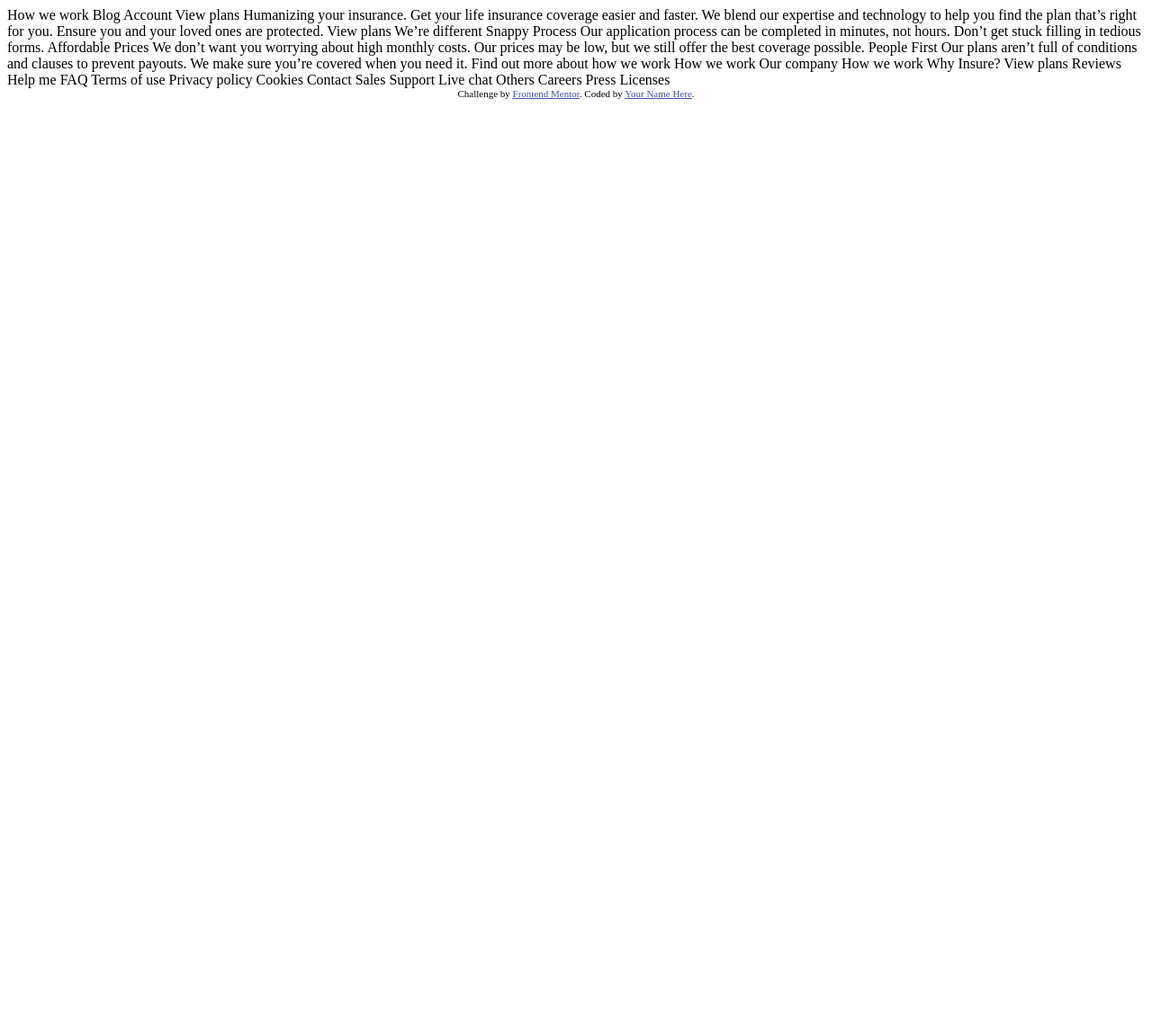
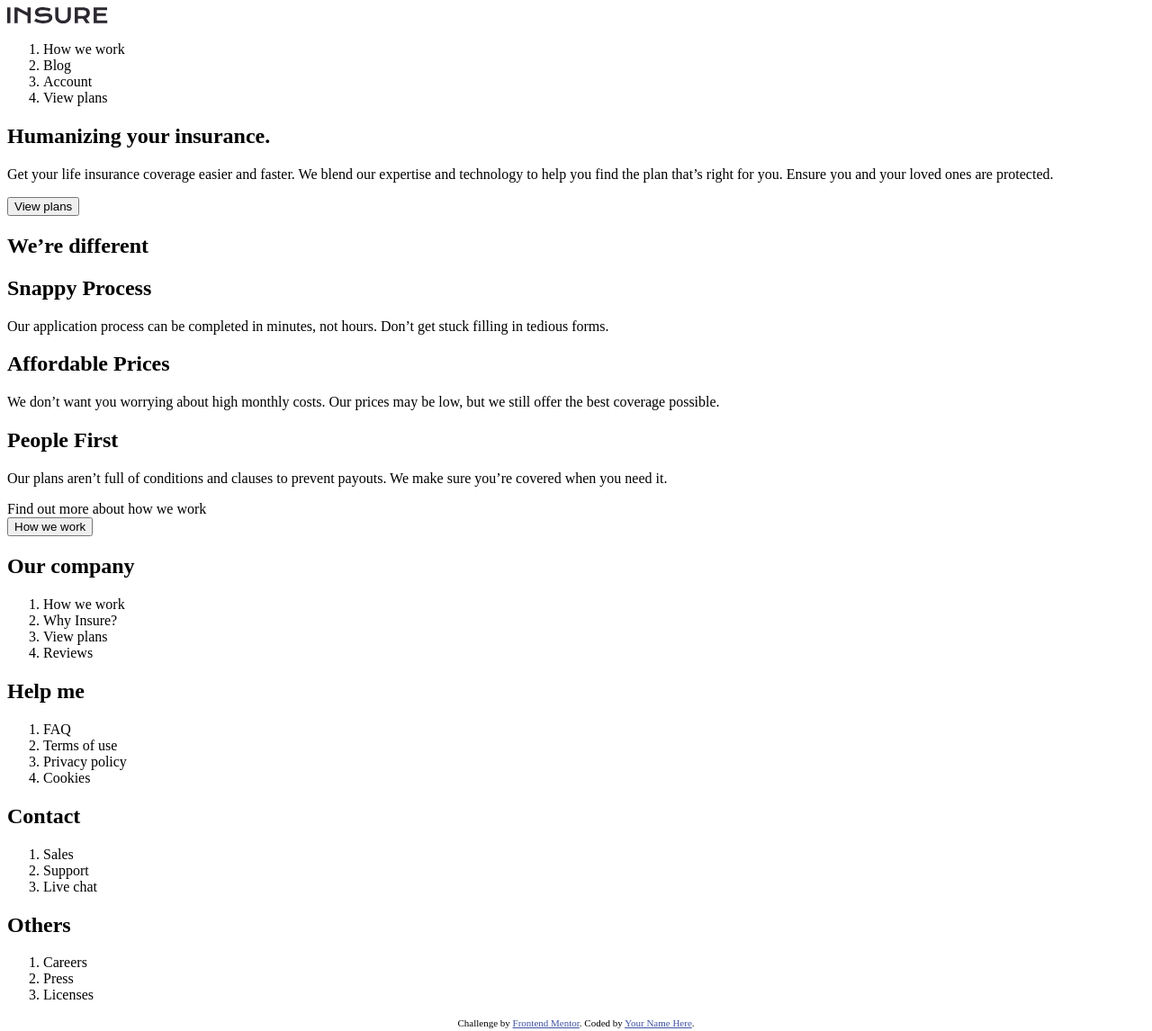
Before and after one commit to mjmorrison10/fem-25-insure-landing-page-master, a plain HTML site: page index.html in a window 1280 px wide. Shown: the whole page at 90% size. Before the commit the page ends 800 px from the top, so only its background shows below. Drawn offline with Linux system fonts and the light colour scheme.

Commit message:
html basics

```diff
--- a/index.html
+++ b/index.html
@@ -1,85 +1,114 @@
 <!DOCTYPE html>
 <html lang="en">
   <head>
-  <meta charset="UTF-8">
-  <meta name="viewport" content="width=device-width, initial-scale=1.0"> <!-- displays site properly based on user's device -->
+    <meta charset="UTF-8" />
+    <meta name="viewport" content="width=device-width, initial-scale=1.0" />
+    <!-- displays site properly based on user's device -->
 
-  <link rel="icon" type="image/png" sizes="32x32" href="./images/favicon-32x32.png">
+    <link
+      rel="icon"
+      type="image/png"
+      sizes="32x32"
+      href="./images/favicon-32x32.png"
+    />
 
-  <title>Frontend Mentor | Insure landing page</title>
+    <title>MJMorrison10 | Insure landing page</title>
 
     <!-- Feel free to remove these styles or customise in your own stylesheet 👍 -->
     <style>
-    .attribution { font-size: 11px; text-align: center; }
-    .attribution a { color: hsl(228, 45%, 44%); }
+      .attribution {
+        font-size: 11px;
+        text-align: center;
+      }
+      .attribution a {
+        color: hsl(228, 45%, 44%);
+      }
     </style>
   </head>
   <body>
+    <header>
+      <div class="insure-logo">
+        <img src="./images/logo.svg" alt="Insure logo" />
+      </div>
+      <ol>
+        <li>How we work</li>
+        <li>Blog</li>
+        <li>Account</li>
+        <li>View plans</li>
+      </ol>
+    </header>
 
-  How we work
-  Blog
-  Account
-  View plans
+    <section class="headline">
+      <h1>Humanizing your insurance.</h1>
+      <p>
+        Get your life insurance coverage easier and faster. We blend our
+        expertise and technology to help you find the plan that’s right for you.
+        Ensure you and your loved ones are protected.
+      </p>
+      <button>View plans</button>
+    </section>
 
-  Humanizing your insurance.
+    <section class="about-us">
+      <h1>We’re different</h1>
+      <h2>Snappy Process</h2>
+      <p>
+        Our application process can be completed in minutes, not hours. Don’t
+        get stuck filling in tedious forms.
+      </p>
+      <h2>Affordable Prices</h2>
+      <p>
+        We don’t want you worrying about high monthly costs. Our prices may be
+        low, but we still offer the best coverage possible.
+      </p>
+      <h2>People First</h2>
+      <p>
+        Our plans aren’t full of conditions and clauses to prevent payouts. We
+        make sure you’re covered when you need it.
+      </p>
+      <div class="banner">
+        <div class="banner-text">Find out more about how we work</div>
 
-  Get your life insurance coverage easier and faster. We blend our expertise
-  and technology to help you find the plan that’s right for you. Ensure you
-  and your loved ones are protected.
+        <button class="banner-btn btn">How we work</button>
+      </div>
+    </section>
 
-  View plans
+    <footer>
+      <h2>Our company</h2>
+      <ol>
+        <li>How we work</li>
+        <li>Why Insure?</li>
+        <li>View plans</li>
+        <li>Reviews</li>
+      </ol>
 
-  We’re different
+      <h2>Help me</h2>
+      <ol>
+        <li>FAQ</li>
+        <li>Terms of use</li>
+        <li>Privacy policy</li>
+        <li>Cookies</li>
+      </ol>
 
-  Snappy Process
+      <h2>Contact</h2>
+      <ol>
+        <li>Sales</li>
+        <li>Support</li>
+        <li>Live chat</li>
+      </ol>
 
-  Our application process can be completed in minutes, not hours. Don’t get
-  stuck filling in tedious forms.
-
-  Affordable Prices
-
-  We don’t want you worrying about high monthly costs. Our prices may be low,
-  but we still offer the best coverage possible.
-
-  People First
-
-  Our plans aren’t full of conditions and clauses to prevent payouts. We make
-  sure you’re covered when you need it.
-
-  Find out more about how we work
-
-  How we work
-
-  Our company
-
-  How we work
-  Why Insure?
-  View plans
-  Reviews
-
-  Help me
-
-  FAQ
-  Terms of use
-  Privacy policy
-  Cookies
-
-  Contact
-
-  Sales
-  Support
-  Live chat
-
-  Others
-
-  Careers
-  Press
-  Licenses
-
+      <h2>Others</h2>
+      <ol>
+        <li>Careers</li>
+        <li>Press</li>
+        <li>Licenses</li>
+      </ol>
 
       <div class="attribution">
-    Challenge by <a href="https://www.frontendmentor.io?ref=challenge" target="_blank">Frontend Mentor</a>.
-    Coded by <a href="#">Your Name Here</a>.
+        Challenge by
+        <a href="https://www.frontendmentor.io?ref=challenge" target="_blank"
+          >Frontend Mentor</a
+        >. Coded by <a href="#">Your Name Here</a>.
       </div>
+    </footer>
   </body>
 </html>
```
Lines whose indentation alone changed are shown as unchanged.
